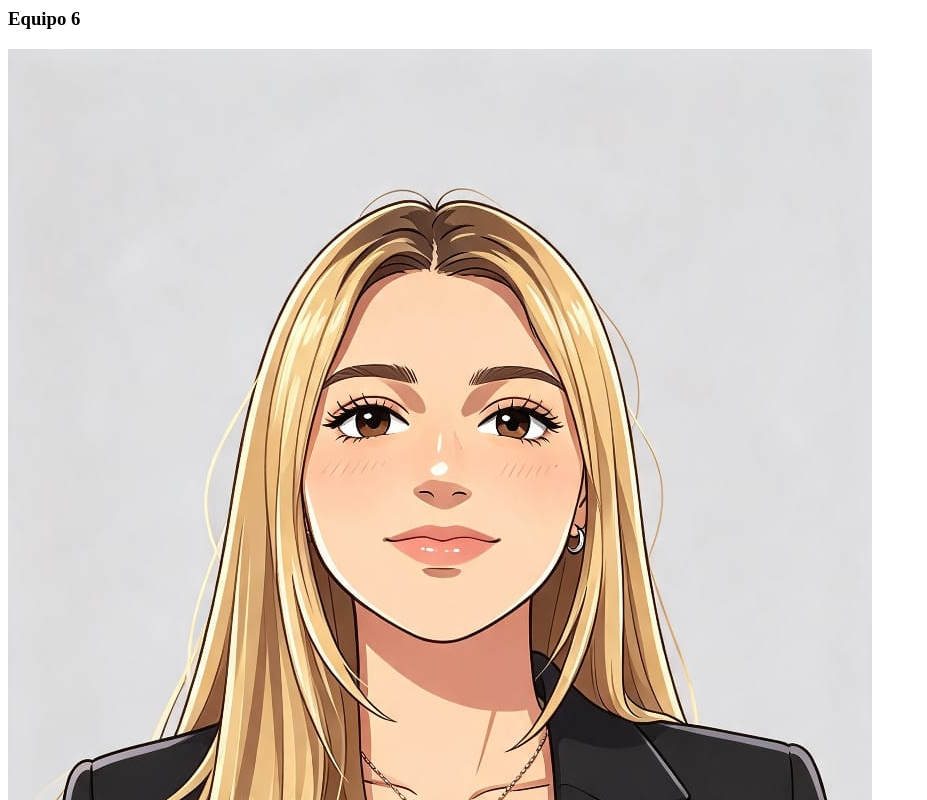
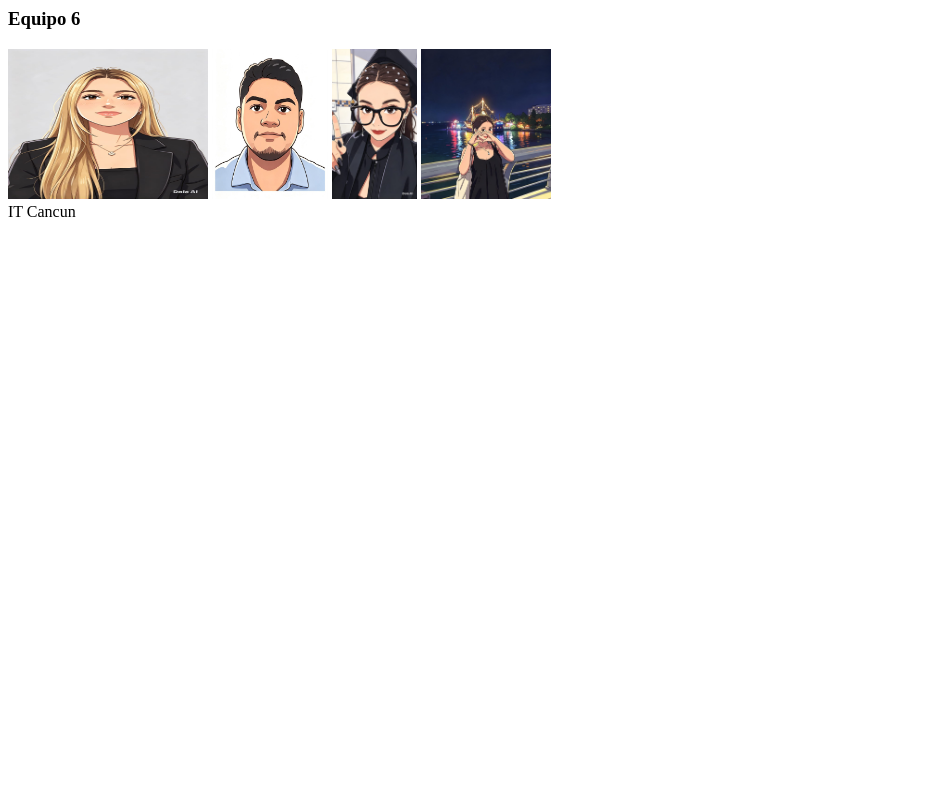
Before and after one commit to Mons-V/Mons-V.github.io, a plain HTML site: page index.html in a window 1280 px wide. Shown: the top 800 px of the page, without its empty margins (0-927 px from the left). Drawn offline with Linux system fonts and the light colour scheme.

Commit message:
Update image tags with dimensions
Added width and height attributes to image tags.

```diff
--- a/index.html
+++ b/index.html
@@ -5,10 +5,10 @@
     <h3> Equipo 6 </h3>
   </head>
 <body>
-  <img src="https://github.com/Mons-V/Mons-V.github.io/blob/main/FOTOS/Gabriela.jpeg?raw=true" alt="Gabriela">
-  <img src="https://github.com/Mons-V/Mons-V.github.io/blob/main/FOTOS/Josue.jpeg?raw=true" alt="Josué">
-  <img src="https://github.com/Mons-V/Mons-V.github.io/blob/main/FOTOS/Vidal.jpeg?raw=true" alt="Vidal">
-  <img src="https://github.com/Mons-V/Mons-V.github.io/blob/main/FOTOS/Yadira.jpeg?raw=true" alt="Yadira">
+  <img src="https://github.com/Mons-V/Mons-V.github.io/blob/main/FOTOS/Gabriela.jpeg?raw=true" alt="Gabriela" width="200" height="150">
+  <img src="https://github.com/Mons-V/Mons-V.github.io/blob/main/FOTOS/Josue.jpeg?raw=true" alt="Josué width="200" height="150">
+  <img src="https://github.com/Mons-V/Mons-V.github.io/blob/main/FOTOS/Vidal.jpeg?raw=true" alt="Vidal width="200" height="150">
+  <img src="https://github.com/Mons-V/Mons-V.github.io/blob/main/FOTOS/Yadira.jpeg?raw=true" alt="Yadira width="200" height="150">
 </body>
   <footer>
     IT Cancun
```
